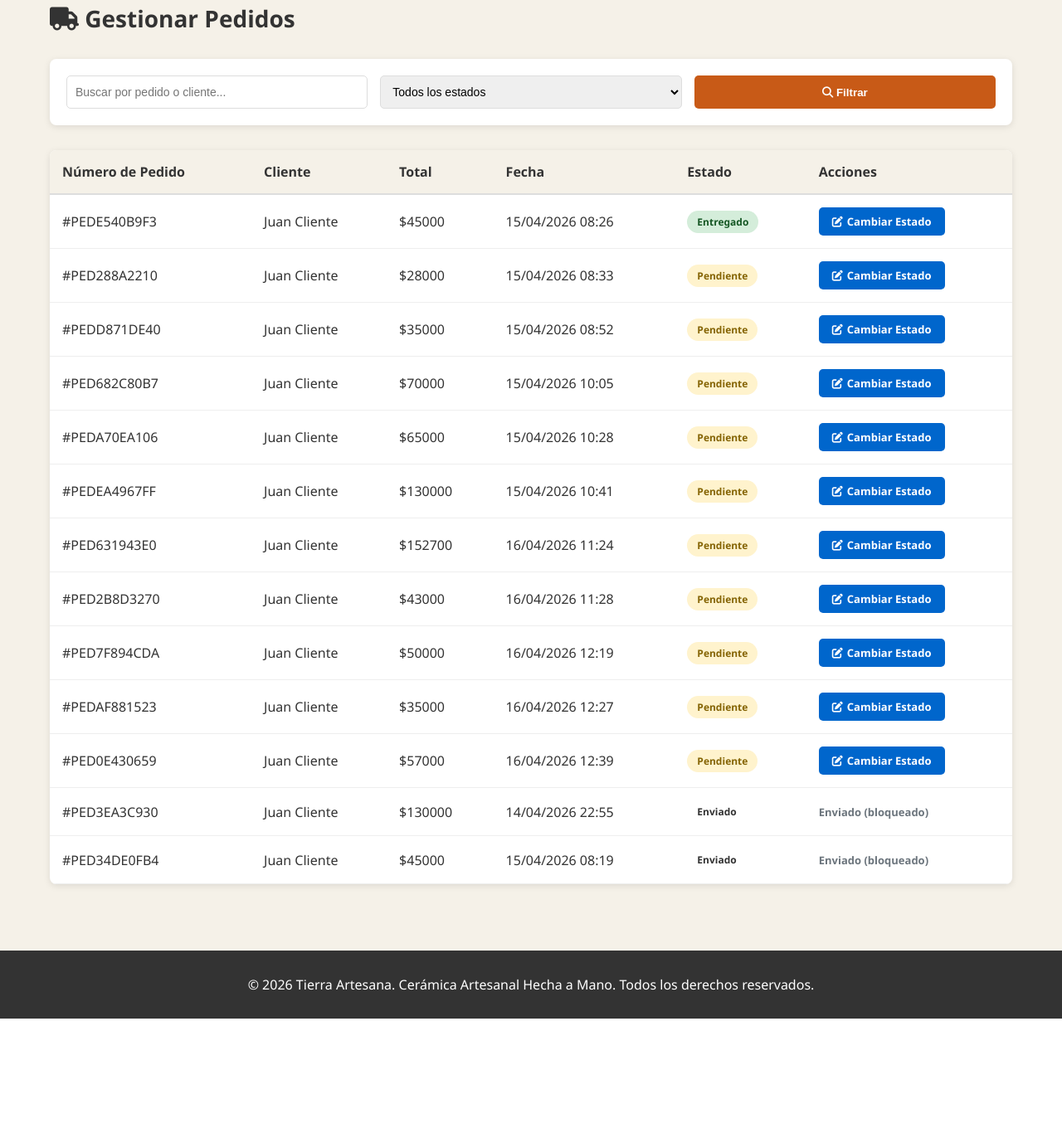
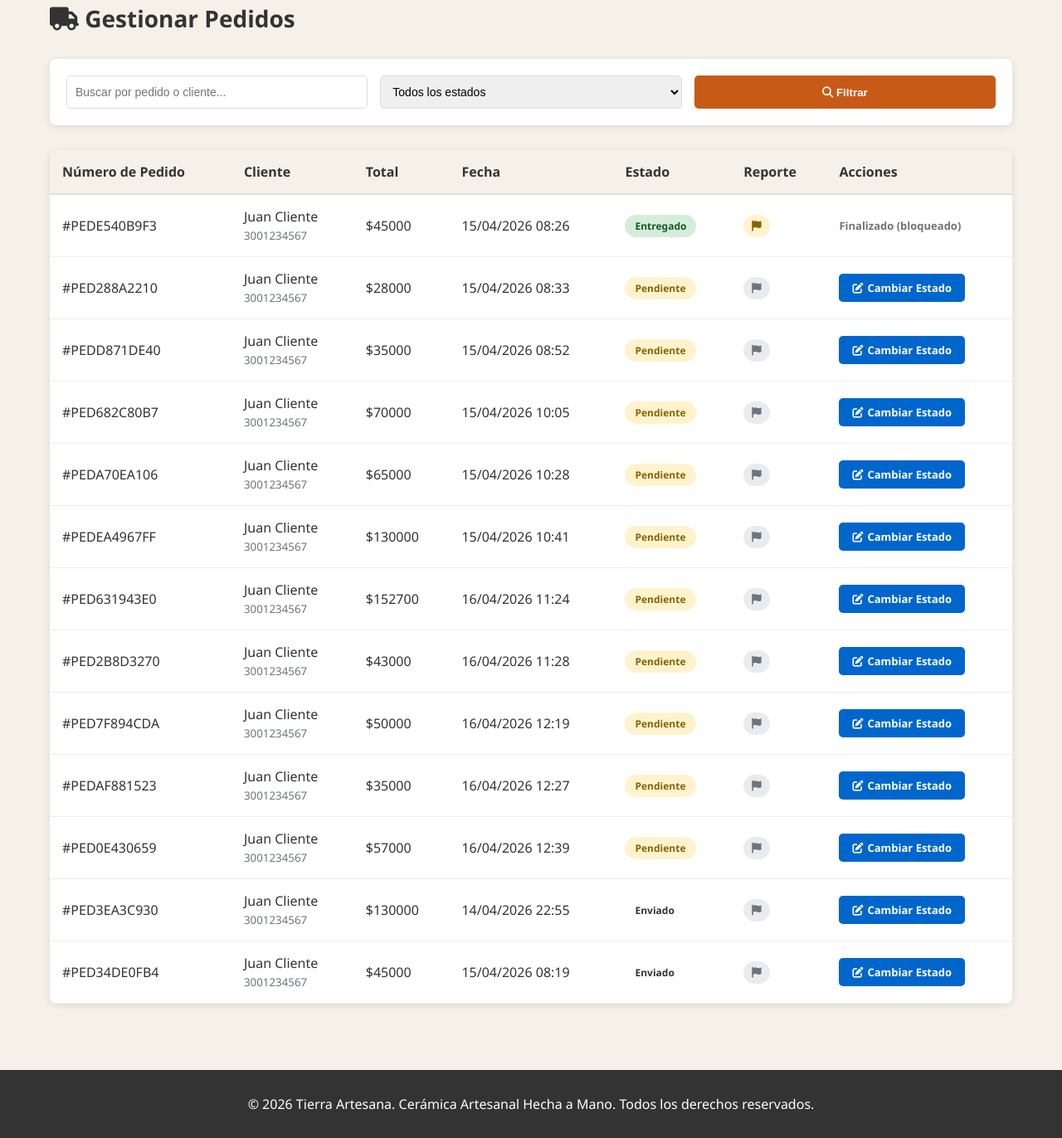
Before and after one commit to Juandb21/Tierra-artesana, a Django app: page /dashboard/pedidos/ in a window 1280 px wide. Shown: the part 148-1520 px from the top of the page at 83% size. Before the commit the page ends 1376 px from the top, so only its background shows below. Run offline with Django 5.2, Linux system fonts and the light colour scheme; a user stored in the database is signed in; data comes from the database, SQL or seed files in the repository; both versions use the stored data as it was after the commit.

Commit message:
feat: mejoras en pedidos, reportes y telefono de cliente

```diff
--- a/templates/tienda/confirmacion_compra.html
+++ b/templates/tienda/confirmacion_compra.html
@@ -338,6 +338,7 @@
                 <div class="factura-info-title">CLIENTE</div>
                 <div class="factura-info-data">
                     <strong>{{ pedido.cliente.user.get_full_name|default:pedido.cliente.user.username }}</strong><br>
+                    Telefono: {{ pedido.cliente.telefono|default:'No registrado' }}<br>
                     ID: {{ pedido.cliente.id }}
                 </div>
             </div>
--- a/templates/tienda/facturas_editar.html
+++ b/templates/tienda/facturas_editar.html
@@ -213,6 +213,7 @@
                 <div class="info-item">
                     <p><strong>Cliente:</strong></p>
                     <p>{{ factura.cliente.user.get_full_name }}</p>
+                    <p><small style="color: #6c757d;">{{ factura.cliente.telefono|default:'No registrado' }}</small></p>
                 </div>
                 <div class="info-item">
                     <p><strong>Email:</strong></p>
--- a/templates/tienda/facturas_lista.html
+++ b/templates/tienda/facturas_lista.html
@@ -206,7 +206,10 @@
                         {% for factura in facturas %}
                             <tr>
                                 <td>#{{ factura.numero_pedido }}</td>
-                                <td>{{ factura.cliente.user.get_full_name }}</td>
+                                <td>
+                                    {{ factura.cliente.user.get_full_name }}<br>
+                                    <small style="color: #6c757d;">{{ factura.cliente.telefono|default:'No registrado' }}</small>
+                                </td>
                                 <td>${{ factura.total|add:factura.descuento|floatformat:0 }}</td>
                                 <td>${{ factura.descuento|floatformat:0 }}</td>
                                 <td><strong>${{ factura.total|floatformat:0 }}</strong></td>
--- a/templates/tienda/pedidos_cambiar_estado.html
+++ b/templates/tienda/pedidos_cambiar_estado.html
@@ -166,6 +166,7 @@
             <div class="pedido-info">
                 <p><strong>Número de Pedido:</strong> #{{ pedido.numero_pedido }}</p>
                 <p><strong>Cliente:</strong> {{ pedido.cliente.user.get_full_name }}</p>
+                <p><strong>Telefono:</strong> {{ pedido.cliente.telefono|default:'No registrado' }}</p>
                 <p><strong>Email:</strong> {{ pedido.cliente.user.email }}</p>
                 <p><strong>Total:</strong> ${{ pedido.total|floatformat:0 }}</p>
                 <p><strong>Fecha:</strong> {{ pedido.fecha_pedido|date:"d/m/Y H:i" }}</p>
--- a/templates/tienda/pedidos_lista.html
+++ b/templates/tienda/pedidos_lista.html
@@ -131,6 +131,31 @@
             color: #721c24;
         }
 
+        .report-badge {
+            display: inline-block;
+            padding: 7px 10px;
+            border-radius: 20px;
+            font-size: 13px;
+            font-weight: 600;
+            line-height: 1;
+            text-decoration: none;
+        }
+
+        .report-yes {
+            background-color: #fff3cd;
+            color: #856404;
+            cursor: pointer;
+        }
+
+        .report-yes:hover {
+            background-color: #ffe69c;
+        }
+
+        .report-no {
+            background-color: #e9ecef;
+            color: #6c757d;
+        }
+
         .actions {
             display: flex;
             gap: 10px;
@@ -201,6 +226,7 @@
                             <th>Total</th>
                             <th>Fecha</th>
                             <th>Estado</th>
+                            <th>Reporte</th>
                             <th>Acciones</th>
                         </tr>
                     </thead>
@@ -208,7 +234,10 @@
                         {% for pedido in pedidos %}
                             <tr>
                                 <td>#{{ pedido.numero_pedido }}</td>
-                                <td>{{ pedido.cliente.user.get_full_name }}</td>
+                                <td>
+                                    {{ pedido.cliente.user.get_full_name }}<br>
+                                    <small style="color: #6c757d;">{{ pedido.cliente.telefono|default:'No registrado' }}</small>
+                                </td>
                                 <td>${{ pedido.total|floatformat:0 }}</td>
                                 <td>{{ pedido.fecha_pedido|date:"d/m/Y H:i" }}</td>
                                 <td>
@@ -217,9 +246,20 @@
                                     </span>
                                 </td>
                                 <td>
+                                    {% if pedido.total_reportes > 0 %}
+                                        <a href="{% url 'pedidos_ver_reporte' pedido.id %}" class="report-badge report-yes" title="Ver reporte">
+                                            <i class="fas fa-flag"></i>
+                                        </a>
+                                    {% else %}
+                                        <span class="report-badge report-no" title="Sin reporte">
+                                            <i class="fas fa-flag"></i>
+                                        </span>
+                                    {% endif %}
+                                </td>
+                                <td>
                                     <div class="actions">
-                                        {% if pedido.estado == 'enviado' %}
-                                            <span style="color: #6c757d; font-size: 13px; font-weight: 600;">Enviado (bloqueado)</span>
+                                        {% if pedido.estado == 'entregado' or pedido.estado == 'cancelado' %}
+                                            <span style="color: #6c757d; font-size: 13px; font-weight: 600;">Finalizado (bloqueado)</span>
                                         {% else %}
                                             <a href="{% url 'pedidos_cambiar_estado' pedido.id %}" class="btn-edit">
                                                 <i class="fas fa-edit"></i> Cambiar Estado
--- a/templates/tienda/registrarse.html
+++ b/templates/tienda/registrarse.html
@@ -147,6 +147,11 @@
             </div>
 
             <div class="form-group">
+                <label for="telefono">Numero de telefono</label>
+                <input type="tel" id="telefono" name="telefono" placeholder="3001234567" required pattern="(\+?57\s?)?3[0-9]{9}" title="Ingresa un celular colombiano valido (ej: 3001234567 o +57 3001234567)" inputmode="numeric">
+            </div>
+
+            <div class="form-group">
                 <label for="contraseña">Contraseña</label>
                 <input type="password" id="contraseña" name="contraseña" placeholder="••••••••" required minlength="6">
             </div>
--- a/tienda/urls.py
+++ b/tienda/urls.py
@@ -45,6 +45,7 @@ urlpatterns = [
 
     # Gestión de pedidos
     path('dashboard/pedidos/', views.pedidos_lista, name='pedidos_lista'),
+    path('dashboard/pedidos/reporte/<int:pedido_id>/', views.pedidos_ver_reporte, name='pedidos_ver_reporte'),
     path('dashboard/pedidos/cambiar-estado/<int:pedido_id>/', views.pedidos_cambiar_estado, name='pedidos_cambiar_estado'),
 
     # Gestión de facturas
--- a/tienda/views.py
+++ b/tienda/views.py
@@ -12,6 +12,7 @@ from django.utils import timezone
 from datetime import timedelta, datetime
 from decimal import Decimal
 import uuid
+import re
 
 
 def limpiar_tallas_numericas(tallas_raw):
@@ -97,13 +98,22 @@ def registrarse(request):
     if request.method == 'POST':
         nombre_completo = request.POST.get('nombre_completo')
         email = request.POST.get('email')
+        telefono = request.POST.get('telefono', '').strip()
         contraseña = request.POST.get('contraseña')
         confirmar_contraseña = request.POST.get('confirmar_contraseña')
         acepta_terminos = request.POST.get('acepta_terminos')
 
         # Validaciones
-        if not all([nombre_completo, email, contraseña, confirmar_contraseña]):
+        if not all([nombre_completo, email, telefono, contraseña, confirmar_contraseña]):
             messages.error(request, 'Todos los campos son requeridos')
+            return redirect('registrarse')
+
+        telefono_limpio = re.sub(r'\D', '', telefono)
+        if telefono_limpio.startswith('57') and len(telefono_limpio) == 12:
+            telefono_limpio = telefono_limpio[2:]
+
+        if len(telefono_limpio) != 10 or not telefono_limpio.startswith('3'):
+            messages.error(request, 'Ingresa un número de celular colombiano válido (10 dígitos, inicia por 3)')
             return redirect('registrarse')
 
         if acepta_terminos != 'on':
@@ -132,7 +142,7 @@ def registrarse(request):
         )
 
         # Crear cliente
-        Cliente.objects.create(user=user)
+        Cliente.objects.create(user=user, telefono=telefono_limpio)
 
         messages.success(request, 'Cuenta creada exitosamente. Inicia sesión')
         return redirect('iniciar_sesion')
@@ -560,6 +570,10 @@ def reportar_problema(request, pedido_id):
     cliente = get_object_or_404(Cliente, user=request.user)
     pedido = get_object_or_404(Pedido, id=pedido_id, cliente=cliente)
 
+    if pedido.estado != 'entregado':
+        messages.error(request, 'Solo puedes reportar problemas cuando el pedido esté entregado.')
+        return redirect('historial_pedidos')
+
     if request.method == 'POST':
         descripcion = request.POST.get('descripcion', '')
         imagen = request.FILES.get('imagen', None)
@@ -971,7 +985,7 @@ def pedidos_lista(request):
 
     estados_permitidos = [
         estado for estado in Pedido.ESTADOS
-        if estado[0] in ('pendiente', 'enviado', 'cancelado')
+        if estado[0] in ('pendiente', 'enviado', 'entregado', 'cancelado')
     ]
     valores_permitidos = {valor for valor, _ in estados_permitidos}
 
@@ -988,7 +1002,10 @@ def pedidos_lista(request):
         default=models.Value(0),
         output_field=models.IntegerField(),
     )
-    pedidos = Pedido.objects.annotate(_enviados_al_final=enviados_al_final).order_by('_enviados_al_final', 'fecha_pedido', 'id')
+    pedidos = Pedido.objects.annotate(
+        _enviados_al_final=enviados_al_final,
+        total_reportes=models.Count('reporte', distinct=True),
+    ).order_by('_enviados_al_final', 'fecha_pedido', 'id')
 
     if estado_filtro:
         pedidos = pedidos.filter(estado=estado_filtro)
@@ -1012,6 +1029,26 @@ def pedidos_lista(request):
 
 
 @login_required(login_url='iniciar_sesion')
+def pedidos_ver_reporte(request, pedido_id):
+    """Ver reportes de un pedido desde el panel administrativo."""
+    if not verificar_admin(request):
+        return redirect('index')
+
+    pedido = get_object_or_404(Pedido, id=pedido_id)
+    reportes = Reporte.objects.filter(pedido=pedido).order_by('-fecha_creacion')
+
+    if not reportes.exists():
+        messages.info(request, f'El pedido {pedido.numero_pedido} no tiene reportes.')
+        return redirect('pedidos_lista')
+
+    context = {
+        'pedido': pedido,
+        'reportes': reportes,
+    }
+    return render(request, 'tienda/pedidos_reporte_detalle.html', context)
+
+
+@login_required(login_url='iniciar_sesion')
 def pedidos_cambiar_estado(request, pedido_id):
     """Cambiar estado del pedido a transporte"""
     if not verificar_admin(request):
@@ -1019,13 +1056,13 @@ def pedidos_cambiar_estado(request, pedido_id):
 
     pedido = get_object_or_404(Pedido, id=pedido_id)
 
-    if pedido.estado == 'enviado':
-        messages.error(request, f'El pedido {pedido.numero_pedido} ya fue enviado y no se puede editar')
+    if pedido.estado in ('entregado', 'cancelado'):
+        messages.error(request, f'El pedido {pedido.numero_pedido} ya no se puede editar por estar finalizado')
         return redirect('pedidos_lista')
 
     estados_permitidos = [
         estado for estado in Pedido.ESTADOS
-        if estado[0] in ('pendiente', 'enviado')
+        if estado[0] in ('pendiente', 'enviado', 'entregado', 'cancelado')
     ]
     valores_permitidos = {valor for valor, _ in estados_permitidos}
 
```
Also changed, not shown: templates/tienda/historial_pedidos.html (+19 -0 lines), templates/tienda/pedidos_reporte_detalle.html (added, +167 -0 lines), db.sqlite3, media/reportes/Captura_de_pantalla_2024-08-30_083935.png (added).
